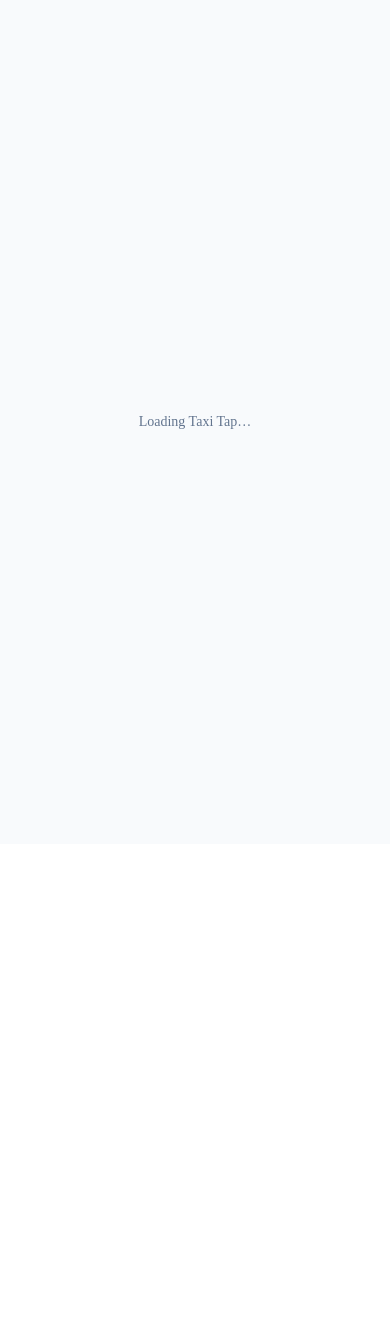
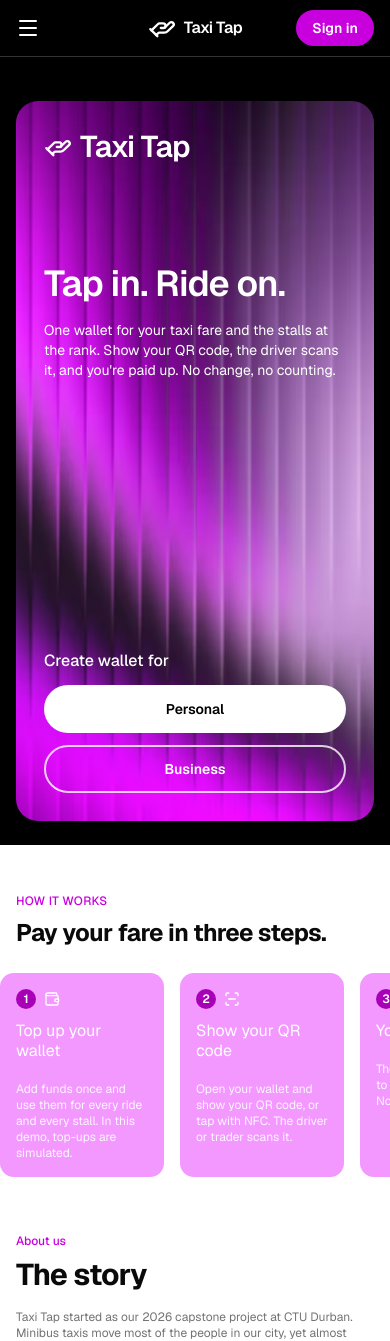
Before and after one commit to Taxi-Tap/taxi-tap, a Next.js app: page / in a window 390 px wide. Before the commit this address had no page. Shown: the top 1341 px of the page. Before the commit the page ends 844 px from the top, so only its background shows below. Built offline with nearby package versions, Linux system fonts and the light colour scheme.

Commit message:
Add public landing page for signed-out visitors
Mobile-first hero, how-it-works steps and about section using lucide
icons. Signed-out visitors now see the landing page at / instead of
being redirected to sign-in.

```diff
--- a/app/page.tsx
+++ b/app/page.tsx
@@ -4,6 +4,7 @@
 
 import Link from "next/link";
 import { useEffect, useState } from "react";
+import { LandingPage } from "@/components/landing-page";
 import { BusFront, ChevronRight, LayoutDashboard, LogOut, Store, UserRound, WalletCards } from "lucide-react";
 
 type Role = "customer" | "merchant" | "owner";
@@ -16,12 +17,16 @@
 
 export default function Home() {
   const [session, setSession] = useState<Session | null>(null);
+  const [ready, setReady] = useState(false);
   useEffect(() => {
     try {
       const raw = localStorage.getItem("taxi-tap-demo-session");
       if (raw) setSession(JSON.parse(raw) as Session);
     } catch { /* Keep the signed-in greeting unavailable if storage is blocked. */ }
+    setReady(true);
   }, []);
+  if (!ready) return null;
+  if (!session) return <LandingPage />;
   const role = session?.role ?? "customer";
   const roleName = role === "owner" ? "Taxi owner" : role === "merchant" ? "Merchant" : "Customer";
   function signOut() {
--- a/components/auth-gate.tsx
+++ b/components/auth-gate.tsx
@@ -37,6 +37,10 @@
       else setAllowed(true);
       return;
     }
+    if (!session && pathname === "/") {
+      setAllowed(true);
+      return;
+    }
     if (!session) {
       router.replace("/sign-in");
       return;
--- /dev/null
+++ b/components/landing-page.tsx
@@ -0,0 +1,100 @@
+"use client";
+
+import Link from "next/link";
+import { useState } from "react";
+import { HandCoins, Menu, ScanLine, Wallet, X, HandHelping } from "lucide-react";
+
+const steps = [
+  { icon: Wallet, title: "Top up your wallet", description: "Add funds once and use them for every ride and every stall. In this demo, top-ups are simulated." },
+  { icon: ScanLine, title: "Show your QR code", description: "Open your wallet and show your QR code, or tap with NFC. The driver or trader scans it." },
+  { icon: HandCoins, title: "You're paid up", description: "The fare goes straight to the owner's business. No change, no counting." },
+];
+
+const links = [
+  { href: "#how-it-works", label: "How it works" },
+  { href: "#about", label: "About us" },
+];
+
+function Logo({ className = "" }: { className?: string }) {
+  return (
+    <span className={`inline-flex items-center gap-2 font-semibold tracking-tight ${className}`}>
+      <HandHelping className="size-7" aria-hidden /> Taxi Tap
+    </span>
+  );
+}
+
+export function LandingPage() {
+  const [open, setOpen] = useState(false);
+
+  return (
+    <main className="min-h-screen bg-white font-[family-name:var(--font-geist-sans),ui-sans-serif,system-ui,sans-serif] text-neutral-950">
+      <header className="relative border-b border-white/20 bg-black text-white">
+        <div className="mx-auto grid h-14 max-w-6xl grid-cols-[1fr_auto_1fr] items-center px-4 sm:px-6">
+          <button type="button" onClick={() => setOpen((v) => !v)} aria-expanded={open} aria-label={open ? "Close menu" : "Open menu"} className="-ml-2 inline-flex size-10 items-center justify-center rounded-lg hover:bg-white/10 focus-visible:outline-none focus-visible:ring-2 focus-visible:ring-fuchsia-400 justify-self-start">
+            {open ? <X className="size-6" /> : <Menu className="size-6" />}
+          </button>
+          <Logo className="text-base" />
+          <Link href="/sign-in" className="justify-self-end rounded-full bg-fuchsia-600 px-4 py-2 text-sm font-semibold text-white hover:bg-fuchsia-500 focus-visible:outline-none focus-visible:ring-2 focus-visible:ring-fuchsia-300">Sign in</Link>
+        </div>
+        {open && (
+          <nav aria-label="Main" className="absolute inset-x-0 top-full z-20 border-b border-white/10 bg-black px-4 pb-3 sm:px-6">
+            <ul className="mx-auto max-w-6xl">
+              {links.map((link) => (
+                <li key={link.href}><a href={link.href} onClick={() => setOpen(false)} className="block py-3 text-sm font-medium text-white/90 hover:text-white">{link.label}</a></li>
+              ))}
+            </ul>
+          </nav>
+        )}
+      </header>
+
+      <section className="bg-black px-4 pb-6 pt-11 sm:px-6">
+        <div className="relative mx-auto flex min-h-[720px] max-w-6xl flex-col justify-between overflow-hidden rounded-3xl bg-cover bg-center p-7 text-white sm:min-h-[640px] sm:p-12" style={{ backgroundImage: "url(/hero-bg.png)" }}>
+          <div>
+            <Logo className="text-3xl" />
+            <h1 className="mt-24 text-4xl font-semibold tracking-tight sm:text-5xl">Tap in. Ride on.</h1>
+            <p className="mt-4 max-w-xs text-sm leading-5 sm:max-w-md sm:text-base">One wallet for your taxi fare and the stalls at the rank. Show your QR code, the driver scans it, and you&apos;re paid up. No change, no counting.</p>
+          </div>
+          <div className="mt-24 max-w-md">
+            <p className="text-base font-medium">Create wallet for</p>
+            <div className="mt-3 grid gap-3">
+              <Link href="/sign-up?type=personal" className="flex h-12 items-center justify-center rounded-full bg-white text-sm font-semibold text-black hover:bg-white/90 focus-visible:outline-none focus-visible:ring-2 focus-visible:ring-white focus-visible:ring-offset-2 focus-visible:ring-offset-fuchsia-700">Personal</Link>
+              <Link href="/sign-up?type=business" className="flex h-12 items-center justify-center rounded-full border-2 border-white/80 text-sm font-semibold text-white hover:bg-white/10 focus-visible:outline-none focus-visible:ring-2 focus-visible:ring-white focus-visible:ring-offset-2 focus-visible:ring-offset-fuchsia-700">Business</Link>
+            </div>
+          </div>
+        </div>
+      </section>
+
+      <section id="how-it-works" className="scroll-mt-4 py-12">
+        <div className="mx-auto max-w-6xl">
+          <div className="px-4 sm:px-6">
+            <p className="text-xs font-medium uppercase tracking-wide text-fuchsia-600">How it works</p>
+            <h2 className="mt-2 text-2xl font-bold tracking-tight sm:text-3xl">Pay your fare in three steps.</h2>
+          </div>
+          <ol className="mt-6 flex snap-x gap-4 overflow-x-auto px-4 pb-2 sm:grid sm:grid-cols-3 sm:overflow-visible sm:px-6">
+            {steps.map((step, index) => {
+              const Icon = step.icon;
+              return (
+                <li key={step.title} className="min-h-[158px] w-[164px] shrink-0 snap-start rounded-xl bg-fuchsia-400/70 p-4 text-white sm:w-auto">
+                  <span className="flex items-center gap-2"><span className="flex size-5 items-center justify-center rounded-full bg-fuchsia-700 text-xs font-semibold">{index + 1}</span><Icon className="size-4" aria-hidden /></span>
+                  <h3 className="mt-3 text-base leading-5">{step.title}</h3>
+                  <p className="mt-5 text-xs leading-4 text-white/90">{step.description}</p>
+                </li>
+              );
+            })}
+          </ol>
+        </div>
+      </section>
+
+      <section id="about" className="scroll-mt-4 pb-16">
+        <div className="mx-auto max-w-6xl px-4 sm:px-6">
+          <p className="text-xs font-medium text-fuchsia-600">About us</p>
+          <h2 className="mt-2 text-3xl font-bold tracking-tight">The story</h2>
+          <div className="mt-4 max-w-2xl space-y-5 text-xs leading-4 text-neutral-500 sm:text-sm sm:leading-6">
+            <p>Taxi Tap started as our 2026 capstone project at CTU Durban. Minibus taxis move most of the people in our city, yet almost every fare is still paid in cash. That means counting change in a moving taxi, owners who can&apos;t see their real takings, and traders who lose a sale when a customer has no cash.</p>
+            <p>We asked a simple question: what if the fare, and the stall at the rank, could all be paid from one wallet on the phone you already have? Taxi Tap is our answer, designed around how taxis really run: fares set at boarding, flat or by destination, with the money going to the owner&apos;s business.</p>
+          </div>
+        </div>
+      </section>
+    </main>
+  );
+}
```
Also changed, not shown: public/hero-bg.png (added).
